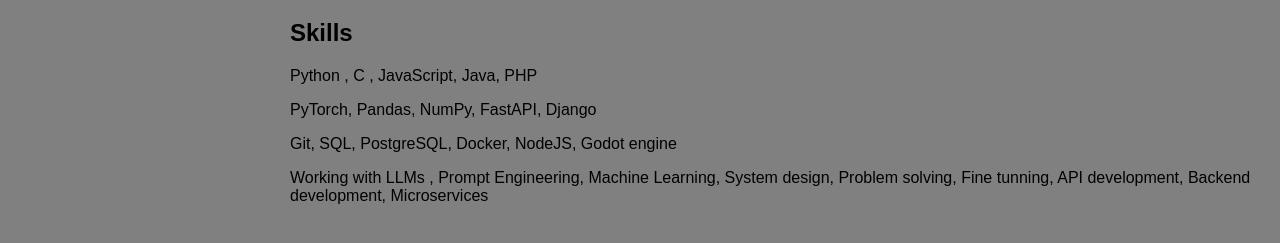
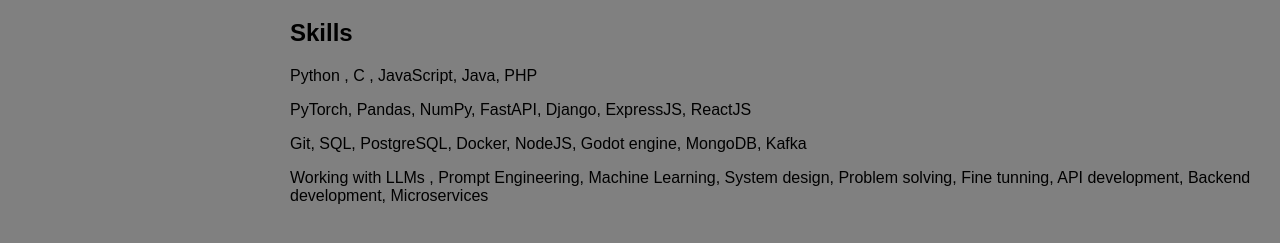
Before and after one commit to abdulrhmanm03/abdulrhmanm03.github.io, a plain HTML site: page index.html in a window 1280 px wide. Shown: the part 1047-1290 px from the top of the page. Drawn offline with Linux system fonts and the light colour scheme.

Commit message:
Changes to be committed: 	modified:   index.html

```diff
--- a/index.html
+++ b/index.html
@@ -147,10 +147,10 @@
                 Python , C , JavaScript, Java, PHP
             </p>
             <p>
-                PyTorch, Pandas, NumPy, FastAPI, Django
+                PyTorch, Pandas, NumPy, FastAPI, Django, ExpressJS, ReactJS
             </p>
             <p>
-                Git, SQL, PostgreSQL, Docker, NodeJS, Godot engine
+                Git, SQL, PostgreSQL, Docker, NodeJS, Godot engine, MongoDB, Kafka
             </p>
             <p>
                 Working with LLMs , Prompt Engineering, Machine Learning, System design, Problem solving, Fine tunning, API development, Backend development, Microservices
```
